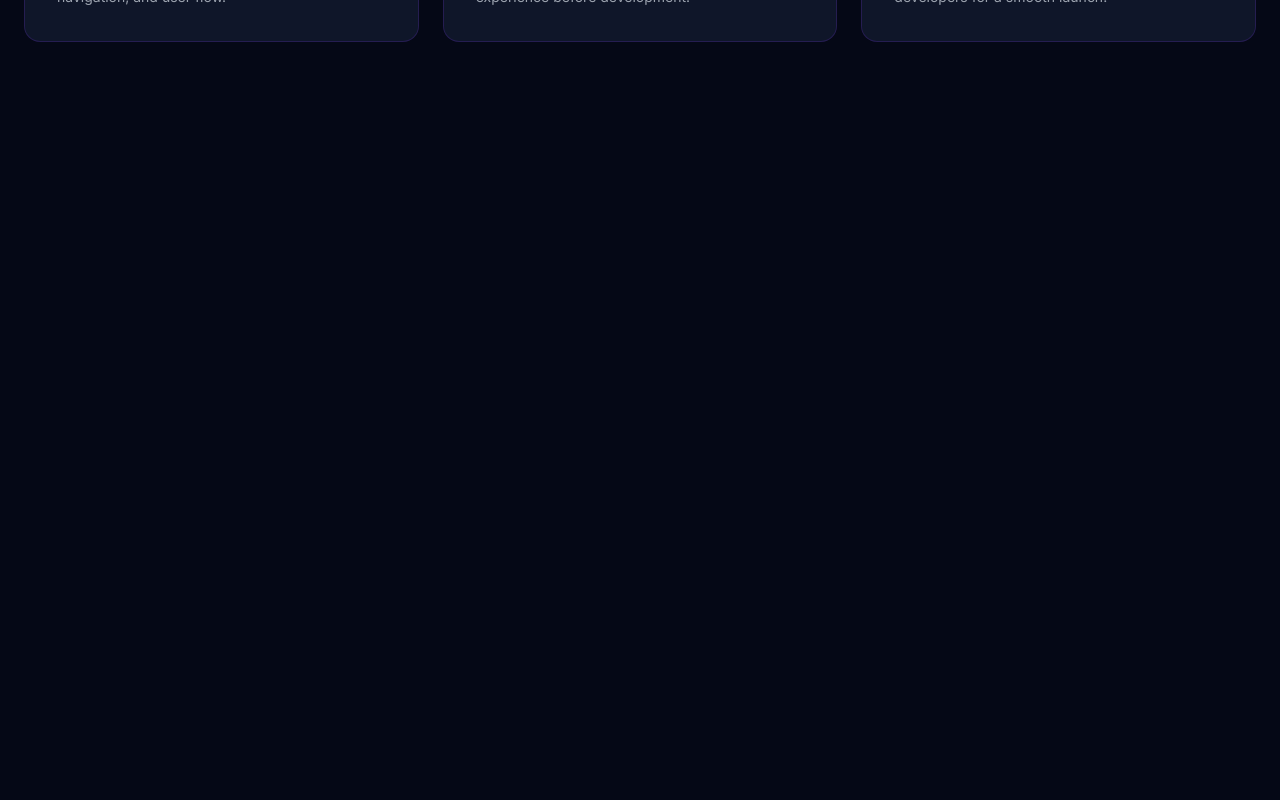
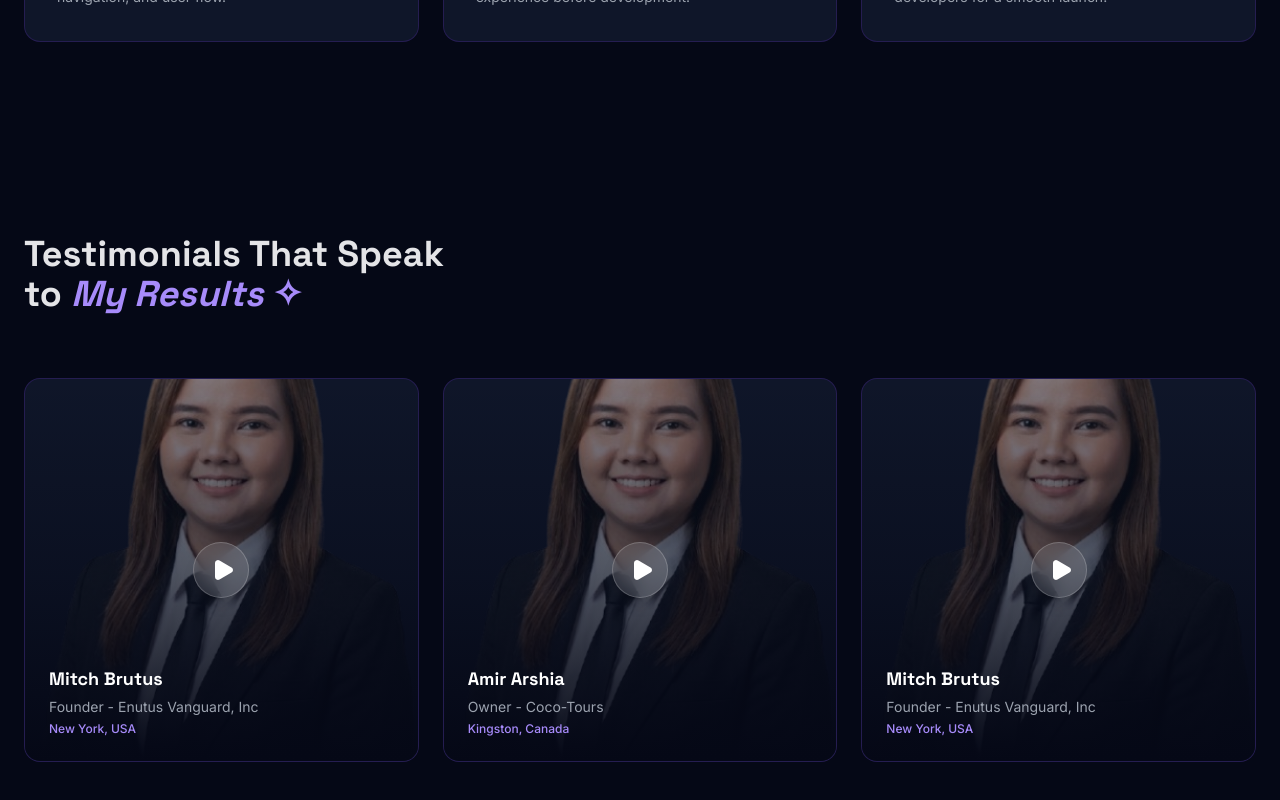
Before and after one commit to Cherubin-Hub/JaraPortfolio, a Next.js app: page / in a window 1280 px wide. Shown: the part 3247-4047 px from the top of the page. Before the commit the page ends 3385 px from the top, so only its background shows below. Built offline with nearby package versions, Linux system fonts and the light colour scheme.

Commit message:
Added Testimonials Section

```diff
--- a/src/app/page.tsx
+++ b/src/app/page.tsx
@@ -2,6 +2,7 @@ import Hero from "@/components/Hero";
 import ProjectGallery from "@/components/ProjectGallery";
 import Services from "@/components/Services";
 import Process from "@/components/Process";
+import Testimonials from "@/components/Testimonials";
 
 export default function Home() {
   return (
@@ -10,6 +11,7 @@ export default function Home() {
       <ProjectGallery />
       <Services />
       <Process />
+      <Testimonials />
     </main>
   );
 }
--- /dev/null
+++ b/src/components/Testimonials.tsx
@@ -0,0 +1,79 @@
+import Image from "next/image";
+import { Play } from "lucide-react";
+
+// Gagamitin muna natin yung profile.png as placeholder image.
+const testimonials = [
+  {
+    id: 1,
+    name: "Mitch Brutus",
+    role: "Founder - Enutus Vanguard, Inc",
+    location: "New York, USA",
+    image: "/images/profile.png",
+  },
+  {
+    id: 2,
+    name: "Amir Arshia",
+    role: "Owner - Coco-Tours",
+    location: "Kingston, Canada",
+    image: "/images/profile.png",
+  },
+  {
+    id: 3,
+    name: "Mitch Brutus",
+    role: "Founder - Enutus Vanguard, Inc",
+    location: "New York, USA",
+    image: "/images/profile.png",
+  },
+];
+
+export default function Testimonials() {
+  return (
+    <section id="testimonials" className="py-24 px-6 relative bg-background">
+      <div className="mx-auto max-w-7xl">
+
+        {/* ── Section Heading ── */}
+        <h2 className="text-3xl font-bold font-heading sm:text-4xl mb-16 max-w-md">
+          Testimonials That Speak to <span className="text-primary-light italic">My Results</span>
+          <span className="text-primary-light"> ✧</span>
+        </h2>
+
+        {/* ── Testimonial Cards Grid ── */}
+        <div className="grid grid-cols-1 md:grid-cols-3 gap-6">
+          {testimonials.map((testi) => (
+            <div
+              key={testi.id}
+              className="group relative rounded-2xl border border-border overflow-hidden bg-background-card h-96 cursor-pointer"
+            >
+
+              {/* 1. Background Image (Pinaka-ilalim) */}
+              <Image
+                src={testi.image}
+                alt={testi.name}
+                fill
+                className="object-cover opacity-50 group-hover:opacity-70 group-hover:scale-105 transition-all duration-500"
+              />
+
+              {/* 2. Dark Gradient Overlay (Nasa ibabaw ng image) */}
+              {/* Para siguradong mababasa ang text sa ilalim kahit maputi ang image */}
+              <div className="absolute inset-0 bg-gradient-to-t from-background via-background/40 to-transparent pointer-events-none" />
+
+              {/* 3. Play Button Icon (Nasa pinaka-gitna) */}
+              <div className="absolute top-1/2 left-1/2 -translate-x-1/2 -translate-y-1/2 w-14 h-14 rounded-full bg-white/10 backdrop-blur-md flex items-center justify-center border border-white/20 group-hover:bg-primary group-hover:border-primary transition-colors duration-300 shadow-lg">
+                <Play className="text-white ml-1" size={24} fill="white" />
+              </div>
+
+              {/* 4. Text Info (Nasa pinaka-baba) */}
+              <div className="absolute bottom-0 left-0 w-full p-6">
+                <h3 className="text-lg font-bold font-heading text-white">{testi.name}</h3>
+                <p className="text-sm text-foreground-muted mt-1">{testi.role}</p>
+                <p className="text-xs text-primary-light font-medium mt-1">{testi.location}</p>
+              </div>
+
+            </div>
+          ))}
+        </div>
+
+      </div>
+    </section>
+  );
+}
```
